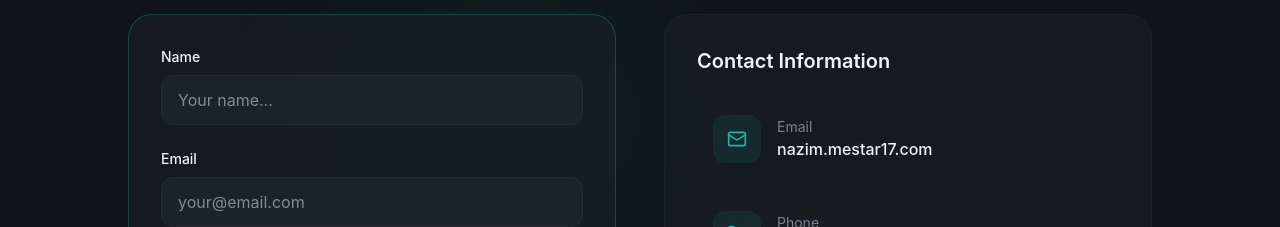
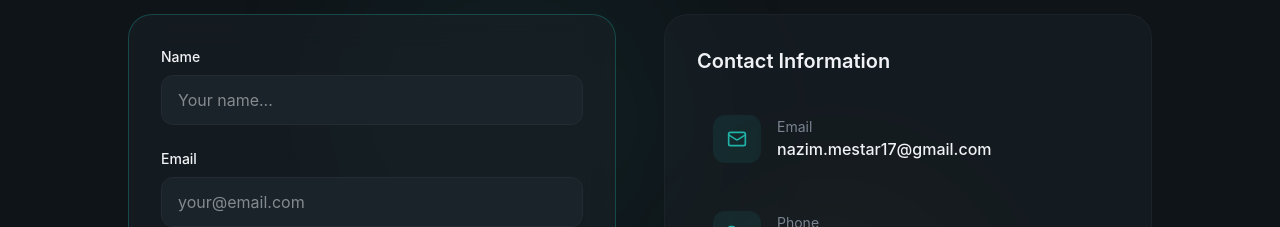
Before and after one commit to nazimmestar/WebPortfolio, a React (Vite) app: page / in a window 1280 px wide. Shown: the part 6080-6307 px from the top of the page. Built offline with nearby package versions, Linux system fonts and the light colour scheme.

Commit message:
editing contacts info

```diff
--- a/src/sections/Contacts.jsx
+++ b/src/sections/Contacts.jsx
@@ -15,13 +15,13 @@ const contactInfo = [
   {
     icon: Mail,
     label: "Email",
-    value: "nazim.mestar17.com",
+    value: "nazim.mestar17@gmail.com",
     href: "mailto:nazim.mestar17.com",
   },
   {
     icon: Phone,
     label: "Phone",
-    value: "+213 (674-48-50-43)",
+    value: "+213 674-48-50-43",
     href: "tel:+213674485043",
   },
   {
```
